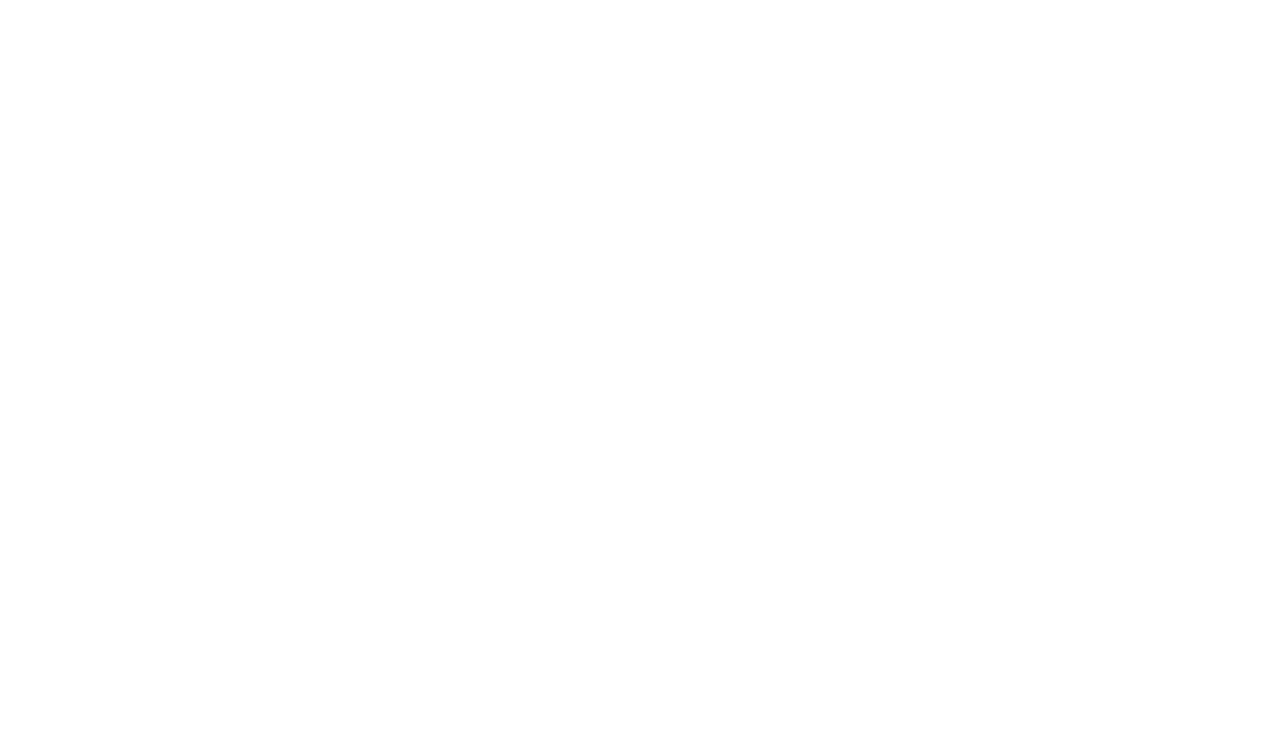
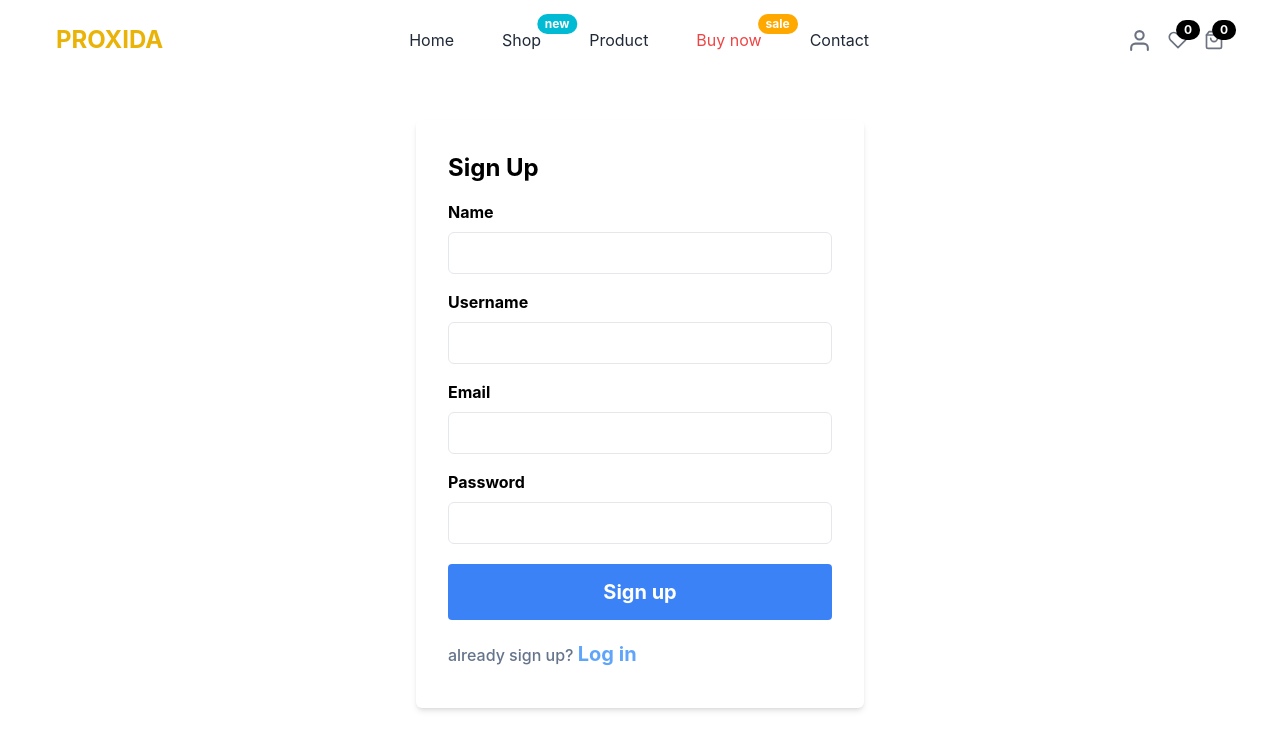
Before and after one commit to itznur07/proxida, a React (Create React App) app: page /signup in a window 1280 px wide. Before the commit this address had no page. Shown: the top 750 px of the page. Built offline with nearby package versions, Linux system fonts and the light colour scheme.

Commit message:
sign up & Login page

```diff
--- a/src/App.js
+++ b/src/App.js
@@ -3,8 +3,10 @@
 import "./App.css";
 import Contact from "./pages/Contact";
 import Home from "./pages/Home";
+import Login from "./pages/Login";
 import ProductDetails from "./pages/ProductDetails";
 import Shop from "./pages/Shop";
+import Signup from "./pages/SignUp";
 
 function App() {
   return (
@@ -13,6 +15,8 @@
       <Route path='/shop' element={<Shop />} />
       <Route path="/shop/:id" element={<ProductDetails />} />
       <Route path='/contact' element={<Contact />} />
+      <Route path='/signup' element={<Signup />} />
+      <Route path='/login' element={<Login />} />
     </Routes>
   );
 }
--- /dev/null
+++ b/src/pages/Login.js
@@ -0,0 +1,86 @@
+import React from "react";
+import { useForm } from "react-hook-form";
+import { Link } from "react-router-dom";
+import Navigation from "../components/Navigation";
+
+function Login() {
+  const {
+    register,
+    handleSubmit,
+    formState: { errors },
+  } = useForm();
+
+
+  const onSubmit = (data) => {
+    console.log(data);
+  };
+
+  return (
+    <>
+   <Navigation />
+    <div className='max-w-md mx-auto bg-[#f5f5f5] p-8 rounded-md shadow-md mt-28'>
+      <h2 className='text-2xl font-bold mb-4'>Log in</h2>
+      <form onSubmit={handleSubmit(onSubmit)}>
+        <div className='mb-4'>
+          <label className='block font-bold mb-2' htmlFor='email'>
+            Email
+          </label>
+          <input
+            className='w-full border rounded-md py-2 px-3'
+            type='email'
+            id='email'
+            {...register("email", {
+              required: "Email is required",
+              pattern: {
+                value: /^[A-Z0-9._%+-]+@[A-Z0-9.-]+\.[A-Z]{2,}$/i,
+                message: "Invalid email address",
+              },
+            })}
+          />
+          {errors.email && (
+            <p className='text-red-500 text-sm mt-1'>{errors.email.message}</p>
+          )}
+        </div>
+
+        <div className='mb-4'>
+          <label className='block font-bold mb-2' htmlFor='password'>
+            Password
+          </label>
+          <input
+            className='w-full border rounded-md py-2 px-3'
+            type='password'
+            id='password'
+            {...register("password", {
+              required: "Password is required",
+              minLength: {
+                value: 8,
+                message: "Password should be at least 8 characters",
+              },
+            })}
+          />
+          {errors.password && (
+            <p className='text-red-500 text-sm mt-1'>
+              {errors.password.message}
+            </p>
+          )}
+        </div>
+        <div className='my-5 flex justify-center'>
+          <button className='bg-blue-500 hover:bg-blue-300 w-full py-3.5 text-xl font-bold text-white rounded'>
+            Login
+          </button>
+        </div>
+        <div>
+          <p className='text-md font-medium my-2 text-slate-500'>
+            already logged?{" "}
+            <Link to='/signup' className='text-xl font-bold text-blue-400'>
+              Sign up
+            </Link>
+          </p>
+        </div>
+      </form>
+    </div>
+    </>
+  );
+}
+
+export default Login;
--- a/src/pages/ProductDetails.js
+++ b/src/pages/ProductDetails.js
@@ -1,5 +1,5 @@
 import React, { useEffect, useState } from "react";
-import { FaArrowLeft, FaRegHeart, FaShareAlt } from "react-icons/fa";
+import { FaArrowLeft, FaRegHeart, FaShareAlt, FaStar, FaStarHalfAlt } from "react-icons/fa";
 import { useDispatch, useSelector } from "react-redux";
 import { Link, useParams } from "react-router-dom";
 import { getProduct } from "../app/actions/productsAction";
@@ -7,20 +7,21 @@
 import Navigation from "../components/Navigation";
 
 const ProductDetails = () => {
+
   const [photo, setPhoto] = useState(0);
 
   const { id } = useParams();
-
   const dispatch = useDispatch();
 
   useEffect(() => {
-    dispatch(getProduct(id));
-  }, []);
+    return dispatch(getProduct(id));
+  }, [id, dispatch]);
 
   const { product } = useSelector((state) => state.products);
 
+
   return (
-    <div>
+    <>
       <Navigation />
       {/* product details here */}
       <div className='flex items-center flex-wrap mt-5'>
@@ -28,7 +29,12 @@
         <div className='w-full md:w-1/2 p-4'>
           <div className='flex justify-center'>
             <div className='relative'>
-             <Link to="/shop"> <button className='text-sm font-medium text-black px-4 py-2.5 border mb-2 flex items-center space-x-2'><FaArrowLeft/> <span >Back</span></button></Link>
+              <Link to='/shop'>
+                {" "}
+                <button className='text-sm font-medium text-black px-4 py-2.5 border mb-2 flex items-center space-x-2'>
+                  <FaArrowLeft /><span>Back</span>
+                </button>
+              </Link>
               <img
                 src={product.images[photo]}
                 alt='Product'
@@ -64,20 +70,33 @@
         <div className='w-full md:w-1/2 p-4'>
           <h2 className='text-3xl font-semibold mb-4'>{product.title}</h2>
           <div className='flex items-center mb-4'>
-            <span className='text-yellow-500 mr-2'>
-              &#9733; &#9733; &#9733; &#9733; &#9734;
-            </span>
+            <ul className='flex items-center mb-1 mt-2 cursor-pointer'>
+              <span className='w-5 h-5 rounded-full text-yellow-500'>
+                <FaStar />
+              </span>
+              <span className='w-5 h-5 rounded-full text-yellow-500'>
+                <FaStar />
+              </span>
+              <span className='w-5 h-5 rounded-full text-yellow-500'>
+                <FaStar />
+              </span>
+              <span className='w-5 h-5 rounded-full text-yellow-500'>
+                <FaStar />
+              </span>
+              <span className='w-5 h-5 rounded-full text-yellow-500'>
+                <FaStarHalfAlt />
+              </span>
+            </ul>
             <span className='text-gray-600 text-sm'>(4.5)</span>
           </div>
           <div className='flex items-center mb-4'>
-            <span className='text-gray-600 text-lg line-through mr-2'>
-              ${product.price}
-            </span>
-            <span className='text-red-500 text-lg'>
-              {/* ${product.discountPrice} */} $300
+            <span className='text-gray-600 text-lg font-medium mr-2'>
+              Price: ${product.price}
             </span>
           </div>
-          {/* <p className='text-gray-600 mb-4'>{product.description}</p> */}
+          <p className='text-gray-600 mb-4'>
+            {product.description.slice(0, 85)}
+          </p>
           <div className='flex items-center mb-4'>
             <span className='mr-2 font-semibold text-md uppercase'>
               Quantity:
@@ -105,7 +124,7 @@
       </div>
       {/* product details ends here */}
       <Footer />
-    </div>
+    </>
   );
 };
 
--- /dev/null
+++ b/src/pages/SignUp.js
@@ -0,0 +1,131 @@
+import React from "react";
+import { useForm } from "react-hook-form";
+import { Link } from "react-router-dom";
+import Navigation from "../components/Navigation";
+
+function Signup() {
+  const {
+    register,
+    handleSubmit,
+    formState: { errors },
+  } = useForm();
+
+  const onSubmit = (data) => {
+    console.log(data);
+  };
+
+  return (
+    <>
+      <Navigation />
+      <div className='max-w-md mx-auto bg-white p-8 rounded-md shadow-md mt-10'>
+        <h2 className='text-2xl font-bold mb-4'>Sign Up</h2>
+        <form onSubmit={handleSubmit(onSubmit)}>
+          <div className='mb-4'>
+            <label className='block font-bold mb-2' htmlFor='name'>
+              Name
+            </label>
+            <input
+              className='w-full border rounded-md py-2 px-3'
+              type='text'
+              id='name'
+              {...register("name", {
+                required: "Name is required",
+                maxLength: {
+                  value: 50,
+                  message: "Name should not exceed 50 characters",
+                },
+              })}
+            />
+            {errors.name && (
+              <p className='text-red-500 text-sm mt-1'>{errors.name.message}</p>
+            )}
+          </div>
+
+          <div className='mb-4'>
+            <label className='block font-bold mb-2' htmlFor='username'>
+              Username
+            </label>
+            <input
+              className='w-full border rounded-md py-2 px-3'
+              type='text'
+              id='username'
+              {...register("username", {
+                required: "Username is required",
+                maxLength: {
+                  value: 50,
+                  message: "Username should not exceed 50 characters",
+                },
+              })}
+            />
+            {errors.username && (
+              <p className='text-red-500 text-sm mt-1'>
+                {errors.username.message}
+              </p>
+            )}
+          </div>
+
+          <div className='mb-4'>
+            <label className='block font-bold mb-2' htmlFor='email'>
+              Email
+            </label>
+            <input
+              className='w-full border rounded-md py-2 px-3'
+              type='email'
+              id='email'
+              {...register("email", {
+                required: "Email is required",
+                pattern: {
+                  value: /^[A-Z0-9._%+-]+@[A-Z0-9.-]+\.[A-Z]{2,}$/i,
+                  message: "Invalid email address",
+                },
+              })}
+            />
+            {errors.email && (
+              <p className='text-red-500 text-sm mt-1'>
+                {errors.email.message}
+              </p>
+            )}
+          </div>
+
+          <div className='mb-4'>
+            <label className='block font-bold mb-2' htmlFor='password'>
+              Password
+            </label>
+            <input
+              className='w-full border rounded-md py-2 px-3'
+              type='password'
+              id='password'
+              {...register("password", {
+                required: "Password is required",
+                minLength: {
+                  value: 8,
+                  message: "Password should be at least 8 characters",
+                },
+              })}
+            />
+            {errors.password && (
+              <p className='text-red-500 text-sm mt-1'>
+                {errors.password.message}
+              </p>
+            )}
+          </div>
+          <div className='my-5 flex justify-center'>
+            <button className='bg-blue-500 hover:bg-blue-300 w-full py-3.5 text-xl font-bold text-white rounded'>
+              Sign up
+            </button>
+          </div>
+          <div>
+            <p className='text-md font-medium my-2 text-slate-500'>
+              already sign up?{" "}
+              <Link to='/login' className='text-xl font-bold text-blue-400'>
+                Log in
+              </Link>
+            </p>
+          </div>
+        </form>
+      </div>
+    </>
+  );
+}
+
+export default Signup;
```
Also changed, not shown: src/dumyData.js (+48 -17 lines).
